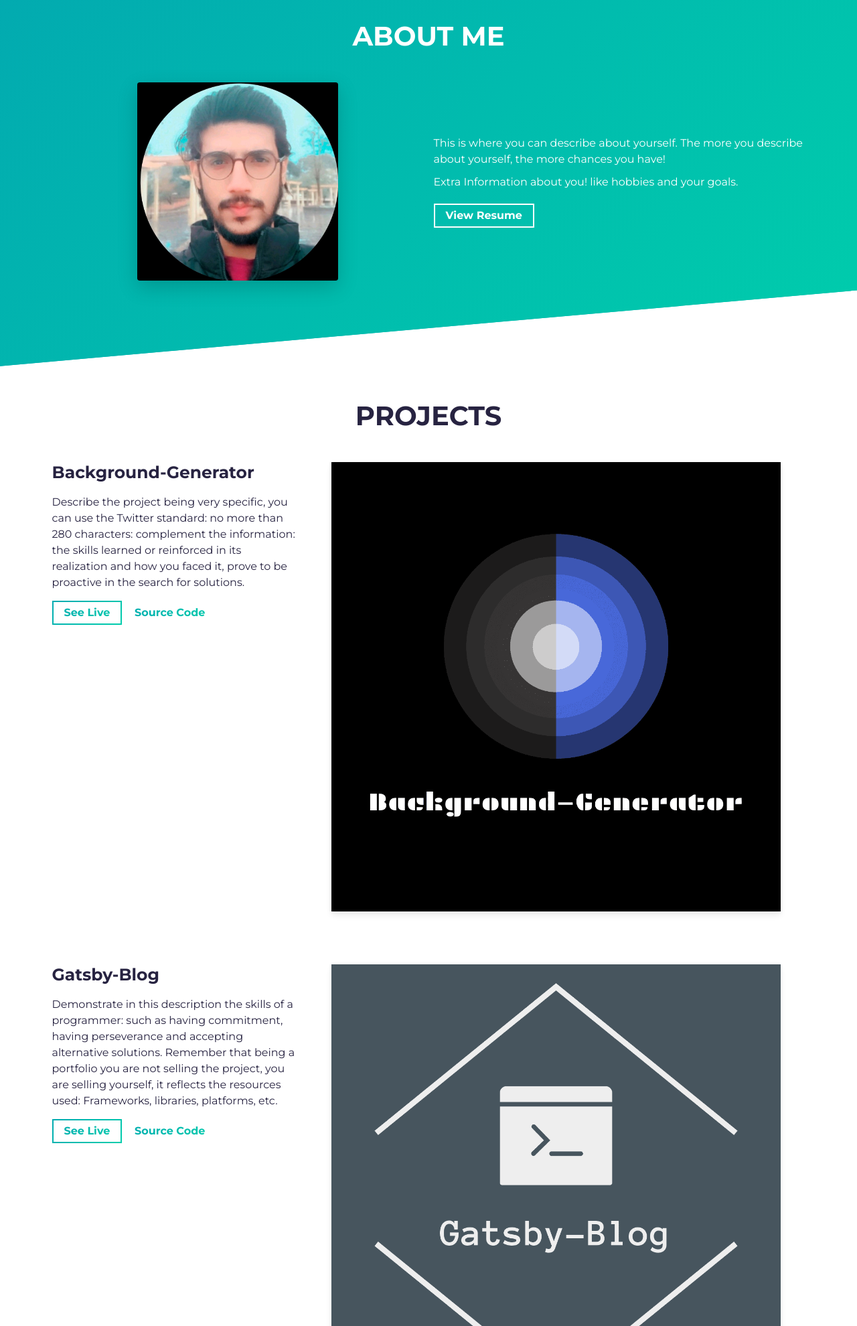
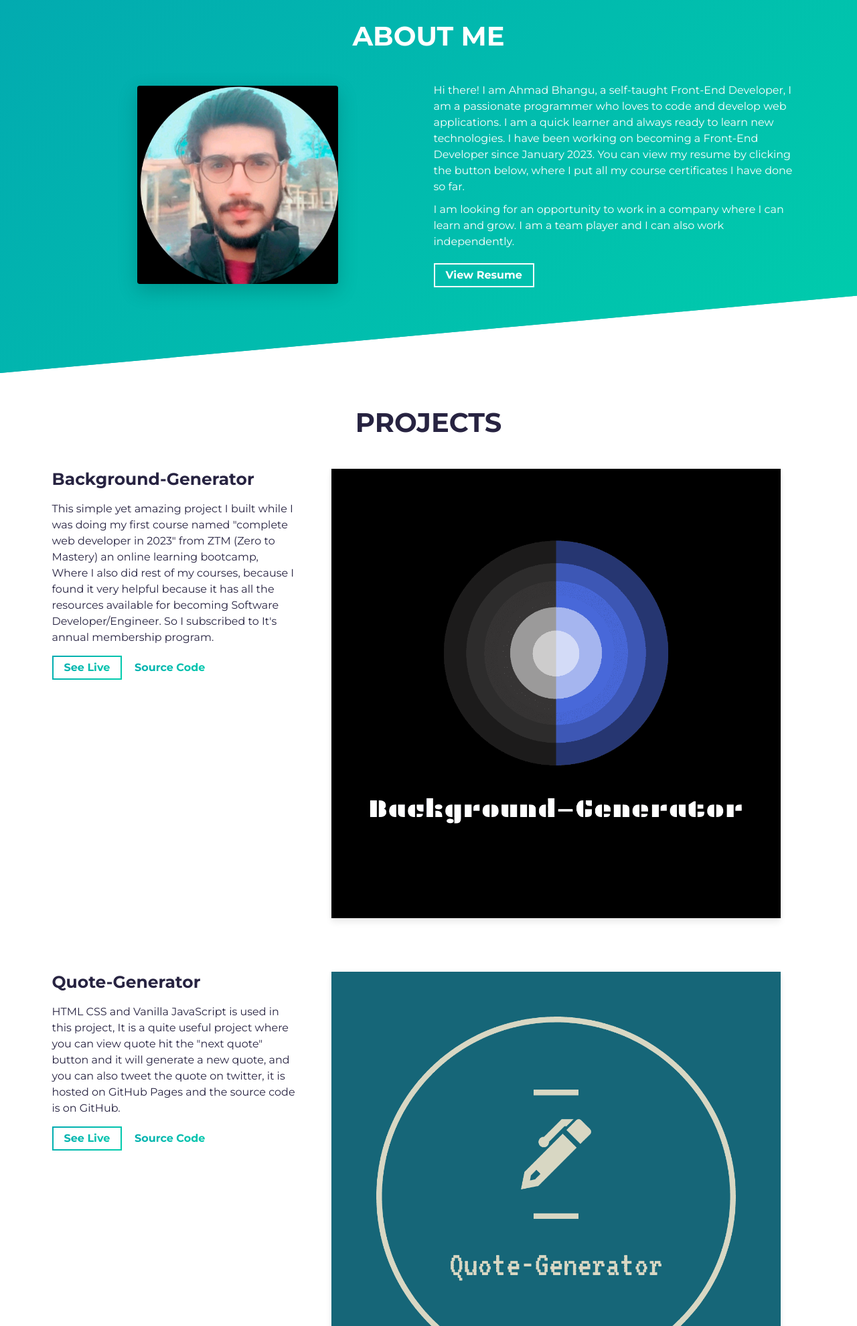
Before and after one commit to ARMustafa/Portfolio, a website built with Parcel: page src/index.html in a window 1280 px wide. Shown: the part 820-2800 px from the top of the page at 67% size. Built offline with nearby package versions, Linux system fonts and the light colour scheme.

Commit message:
modifying index.html

```diff
--- a/src/index.html
+++ b/src/index.html
@@ -18,7 +18,7 @@
     <link rel="shortcut icon" type="image/png" href="assets/favicon.png" />
 
     <!-- Todo: put here your site title -->
-    <title>Ahmad B. | Developer</title>
+    <title>AB. | Developer</title>
     <!-- Todo: add some coding keywords below - e.g: (javascript, yourusername, etc) -->
     <meta name="keywords" content="[username], [name], skill" />
     <!-- Todo: improve your SEO by adding a small description of you -->
@@ -44,7 +44,7 @@
     <section id="hero" class="jumbotron">
       <div class="container">
         <h1 class="hero-title load-hidden">
-          Hi, my name is <span class="text-color-main">Ahmad B.</span>
+          Hi, my name is <span class="text-color-main">Ahmad Bhangu</span>
           <br />
           I'm a Front-End Developer.
         </h1>
@@ -76,11 +76,15 @@
           <div class="col-md-6 col-sm-12">
             <div class="about-wrapper__info load-hidden">
               <p class="about-wrapper__info-text">
-                This is where you can describe about yourself. The more you
-                describe about yourself, the more chances you have!
+                Hi there! I am Ahmad Bhangu, a self-taught Front-End Developer,
+                I am a passionate programmer who loves to code and develop web applications.
+                I am a quick learner and always ready to learn new technologies.
+                I have been working on becoming a Front-End Developer since January 2023.
+                You can view my resume by clicking the button below, where I put all my course certificates I have done so far.
               </p>
               <p class="about-wrapper__info-text">
-                Extra Information about you! like hobbies and your goals.
+                I am looking for an opportunity to work in a company where I can learn and grow.
+                I am a team player and I can also work independently.
               </p>
               <span class="d-flex mt-3">
                 <a
@@ -112,9 +116,7 @@
                 <h3 class="project-wrapper__text-title">Background-Generator</h3>
                 <div>
                   <p class="mb-4">
-                    Describe the project being very specific, you can use the Twitter standard: no more than 280 characters:
-                    complement the information: the skills learned or reinforced in its realization and how you faced it,
-                    prove to be proactive in the search for solutions.
+                    This simple yet amazing project I built while I was doing my first course named "complete web developer in 2023" from ZTM (Zero to Mastery) an online learning bootcamp, Where I also did rest of my courses, because I found it very helpful because it has all the resources available for becoming Software Developer/Engineer. So I subscribed to It's annual membership program.
                   </p>
                 </div>
                 <a
@@ -157,6 +159,55 @@
           </div>
           <!-- /END Project -->
 
+          <div class="row">
+            <div class="col-lg-4 col-sm-12">
+              <div class="project-wrapper__text load-hidden">
+                <h3 class="project-wrapper__text-title">Quote-Generator</h3>
+                <div>
+                  <p class="mb-4">
+                    HTML CSS and Vanilla JavaScript is used in this project, It is a quite useful project where you can view quote hit the "next quote" button and it will generate a new quote, and you can also tweet the quote on twitter, it is hosted on GitHub Pages and the source code is on GitHub.
+                  </p>
+                </div>
+                <a
+                  rel="noreferrer"
+                  target="_blank"
+                  class="cta-btn cta-btn--hero"
+                  href="https://armustafa.github.io/Quote-Generator/"
+                >
+                  See Live
+                </a>
+                <a
+                  rel="noreferrer"
+                  target="_blank"
+                  class="cta-btn text-color-main"
+                  href="https://github.com/ARMustafa/Quote-Generator"
+                >
+                  Source Code
+                </a>
+              </div>
+            </div>
+            <div class="col-lg-8 col-sm-12">
+              <div class="project-wrapper__image load-hidden">
+                <a rel="noreferrer" href="https://armustafa.github.io/Quote-Generator/" target="_blank">
+                  <div
+                    data-tilt
+                    data-tilt-max="4"
+                    data-tilt-glare="true"
+                    data-tilt-max-glare="0.5"
+                    class="thumbnail rounded js-tilt"
+                  >
+                    <img
+                      alt="Project Image"
+                      class="img-fluid"
+                      src="assets/project4.png"
+                    />
+                  </div>
+                </a>
+              </div>
+            </div>
+          </div>
+          <!-- /END Project -->
+
           <!-- Notice: each .row is a project -->
           <div class="row">
             <div class="col-lg-4 col-sm-12">
@@ -164,9 +215,7 @@
                 <h3 class="project-wrapper__text-title">Gatsby-Blog</h3>
                 <div>
                   <p class="mb-4">
-                    Demonstrate in this description the skills of a programmer: such as having commitment,
-                    having perseverance and accepting alternative solutions. Remember that being a portfolio you are not selling the project,
-                    you are selling yourself, it reflects the resources used: Frameworks, libraries, platforms, etc.
+                    This Blog website I did while following along in the course "Complete React Developer" by Andrei Neagoie, and it was at the end of the course as a sweet dish but to be honest it wasn't sweet, this Gatsby-Blog is a static website, which is hosted on Netlify, and the source code is on GitHub.
                   </p>
                 </div>
                 <a
@@ -216,8 +265,7 @@
                 <h3 class="project-wrapper__text-title">React App</h3>
                 <div>
                   <p class="mb-4">
-                    If the project was collaborative, reflect it in this description, that will demonstrate communication and/or leadership skills.
-                    Additionally, if you made use of the mastery of a second language, it will reflect on you professionalism.
+                    This is a complete React App where you can mock shop and all the items are categories where you can add items to cart and checkout, and it has a sign in and sign up functionality and SCSS is used for visual design, firebase is used for storing data and stripe is used for payments. it is hosted on Netlify and the source code is on GitHub.
                   </p>
                 </div>
                 <a
@@ -267,8 +315,7 @@
               <h3 class="project-wrapper__text-title">Face-Recognition-App</h3>
               <div>
                 <p class="mb-4">
-                  If the project was collaborative, reflect it in this description, that will demonstrate communication and/or leadership skills.
-                  Additionally, if you made use of the mastery of a second language, it will reflect on you professionalism.
+                  This is a Full-Stack Web Application, where you can register and sign in, and then you can paste an image URL and it will detect the face in the image, and it will keep track of how many times you have used it, HTML,CSS,React.js, is used in Front-End and for Back-End Node.js,express.js, clarify api is used for face detection and for storing data PostgreSQL Database is utilised. it is hosted on Heroku and the source code is on GitHub.
                 </p>
               </div>
               <a
```
Also changed, not shown: src/assets/project4.png (added).
